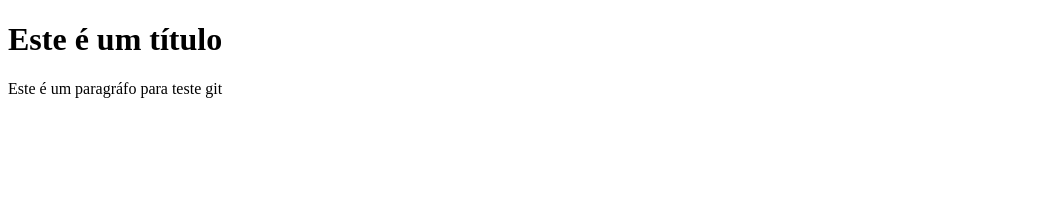
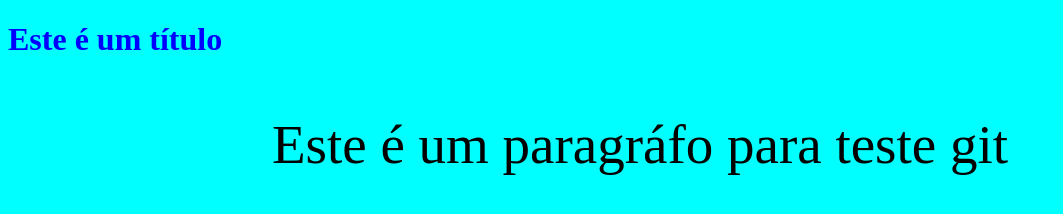
Before and after one commit to 05487664951/git2, a plain HTML site: page index.html in a window 1280 px wide. Shown: the whole page, without its empty margins (0-1063 px from the left). Drawn offline with Linux system fonts and the light colour scheme.

Commit message:
html com css, fundo azul

```diff
--- a/index.html
+++ b/index.html
@@ -4,6 +4,7 @@
     <meta charset="UTF-8">
     <meta name="viewport" content="width=device-width, initial-scale=1.0">
     <title>Página do git</title>
+    <link rel="stylesheet" type="text/css" href="style.css">
 </head>
 <body>
     <h1>Este é um título</h1>
--- /dev/null
+++ b/style.css
@@ -0,0 +1,11 @@
+body{
+
+    background: aqua;
+}
+h1{
+    color: blue;
+}
+p{
+    font-size: 55px;
+    text-align: center;
+}
```
